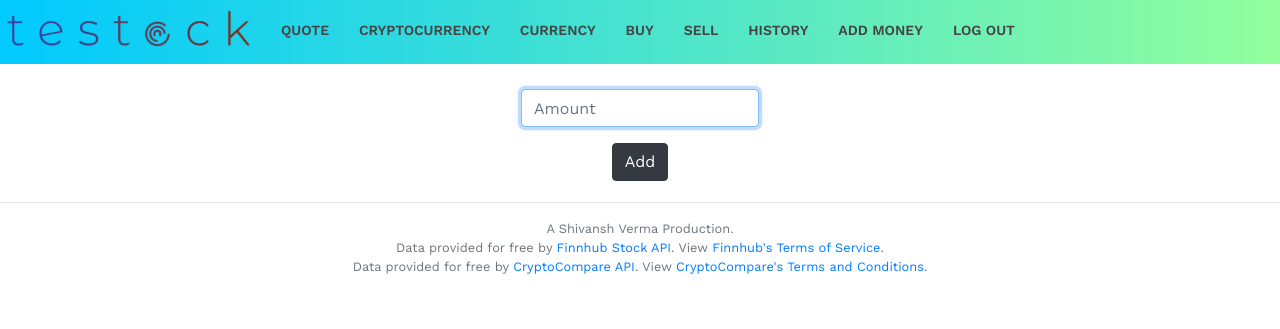
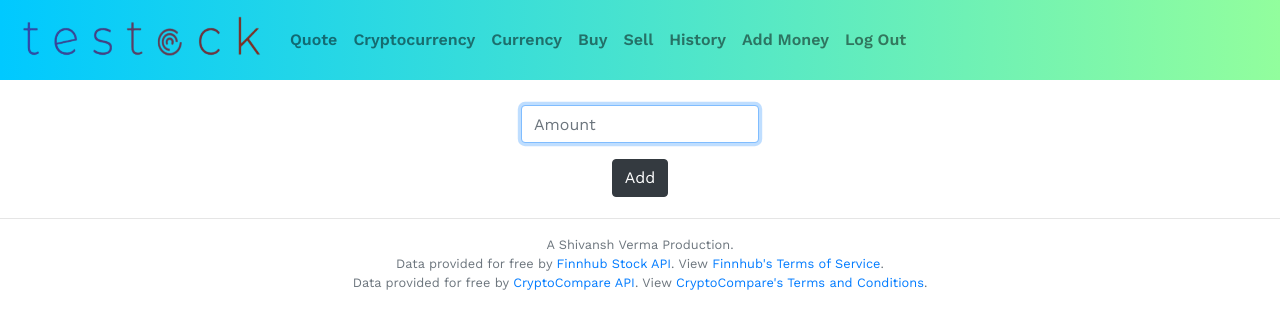
Before and after one commit to Shivansh-Verma7719/testock, a Django app: page /add in a window 1280 px wide. Shown: the top 329 px of the page. Run offline with Django 4.2, Linux system fonts and the light colour scheme; the visitor is signed in with stand-in values (Sample User, id 1).

Commit message:
navbar update

```diff
--- a/practice/templates/practice/layout.html
+++ b/practice/templates/practice/layout.html
@@ -25,27 +25,56 @@
 
         <header>
                 {% load static %}
-                <div id="profile-image"><a href="/"><img src="{% static 'logo.png' %}" alt="logo"></a></div>
 
-                <nav>
-                    {% if user.is_authenticated %}
-                    <ul>
-                        <li ><a href="/quote">Quote</a></li>
-                        <li ><a href="/crypto">Cryptocurrency</a></li>
-                        <li><a href="/currency">Currency</a></li>
-                        <li><a href="/buy">Buy</a></li>
-                        <li><a href="/sell">Sell</a></li>
-                        <li><a href="/history">History</a></li>
-                        <li><a href="/add">Add Money</a></li>
-                        <li class="lg"><a href="/logout">Log Out</a></li>
-                    </ul>
+                <nav class="navbar navbar-expand-lg navbar-light bg-light">
+                    <a class="navbar-brand" href="/">
+                        <img src="{% static 'logo.png' %}" width=250rem height=70rem alt="logo">
+                    </a>
+                    <button class="navbar-toggler" type="button" data-toggle="collapse" data-target="#navbarNav"
+                        aria-controls="navbarNav" aria-expanded="false" aria-label="Toggle navigation">
+                        <span class="navbar-toggler-icon"></span>
+                    </button>
+                    <div class="collapse navbar-collapse" id="navbarNav">
+                        <ul class="navbar-nav">
+                            {% if user.is_authenticated %}
 
-                    {% else %}
-                    <ul>
-                        <li><a href="/register">Register</a></li>
-                        <li><a href="/login">Log In</a></li>
-                    </ul>
-                    {% endif %}
+                            <li class="nav-item first">
+                                <a class="nav-link" href="/quote">Quote</a>
+                            </li>
+                            <li class="nav-item">
+                                <a class="nav-link" href="/crypto">Cryptocurrency</a>
+                            </li>
+                            <li class="nav-item">
+                                <a class="nav-link" href="/currency">Currency</a>
+                            </li>
+                            <li class="nav-item">
+                                <a class="nav-link" href="/buy">Buy</a>
+                            </li>
+                            <li class="nav-item">
+                                <a class="nav-link" href="/sell">Sell</a>
+                            </li>
+                            <li class="nav-item">
+                                <a class="nav-link" href="/history">History</a>
+                            </li>
+                            <li class="nav-item">
+                                <a class="nav-link" href="/add">Add Money</a>
+                            </li>
+                            <li class="nav-item" style="align-items: flex-end;"><a class="nav-link" href="/logout">Log Out</a>
+                            </li>
+
+
+                            {% else %}
+
+                            <li class="nav-item">
+                                <a class="nav-link" href="/register">Register</a>
+                            </li>
+                            <li class="nav-item">
+                                <a class="nav-link" href="/login">Log In</a>
+                            </li>
+
+                            {% endif %}
+                        </ul>
+                    </div>
                 </nav>
 
         </header>
--- a/stocks/static/style.css
+++ b/stocks/static/style.css
@@ -7,82 +7,19 @@ body {
   font-weight: 800;
 }
 
-header {
+.navbar {
   /*background: #55d6aa;*/
   background: linear-gradient(90deg, #00C9FF 0%, #92FE9D 100%);
-
-  display: flex;
+  height: 80px;
 }
 
-header::after {
-  content: "";
-  display: table;
-  clear: both;
+@media (max-width: 768px) {
+  .navbar {
+    width: 100%;
+    height: auto;
+  }
 }
 
-nav {
-  float: left;
-  display: flex;
-}
-#profile-image {
-  flex-basis: 20%;
-  font-size: 0;
-  height: 10px;
-  width: 10px;
-}
-
-#profile-image img {
-  width: 100%;
-}
-
-nav ul {
-  margin: 0;
-  padding: 0;
-  justify-content: space-around;
-  flex-grow: 1;
-  list-style: none;
-}
-
-nav li {
-  display: inline-flex;
-  margin-left: 25px;
-  margin-top: 20px;
-
-  margin-bottom: 23px;
-  position: relative;
-}
-
-nav a {
-  color: #444;
-  text-decoration: none;
-  text-transform: uppercase;
-  font-size: 14px;
-}
-
-nav a:hover {
-  color: #000;
-  text-decoration: none;
-}
-
-.lg {
-  justify-content: flex-end;
-}
-nav a::before {
-  content: "";
-  display: block;
-  height: 3px;
-  background-color: #444;
-
-  position: absolute;
-  top: 0;
-  width: 0%;
-
-  transition: all ease-in-out 250ms;
-}
-
-nav a:hover::before {
-  width: 100%;
-}
 
 main .form-control {
   /* Center form controls */
```
